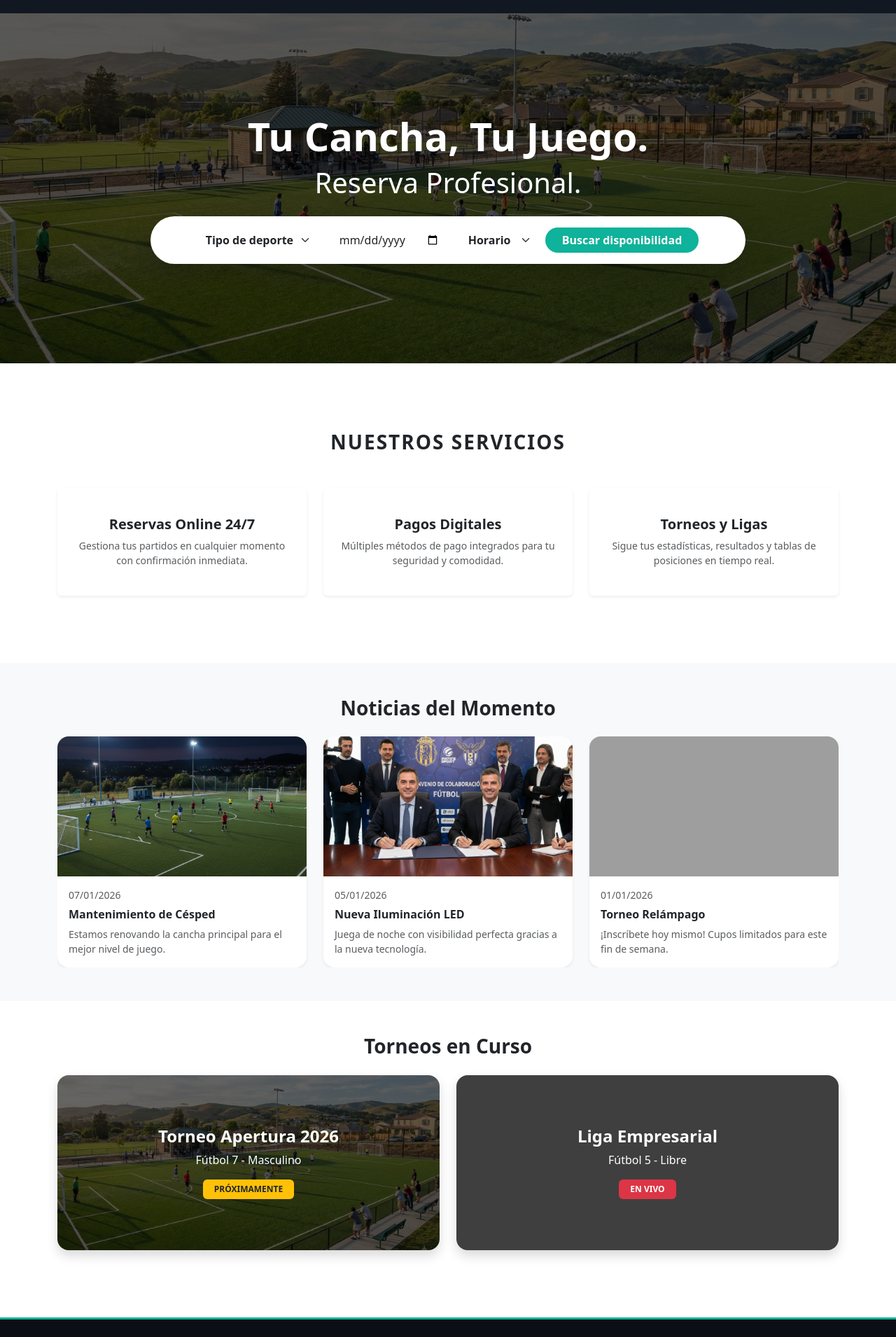
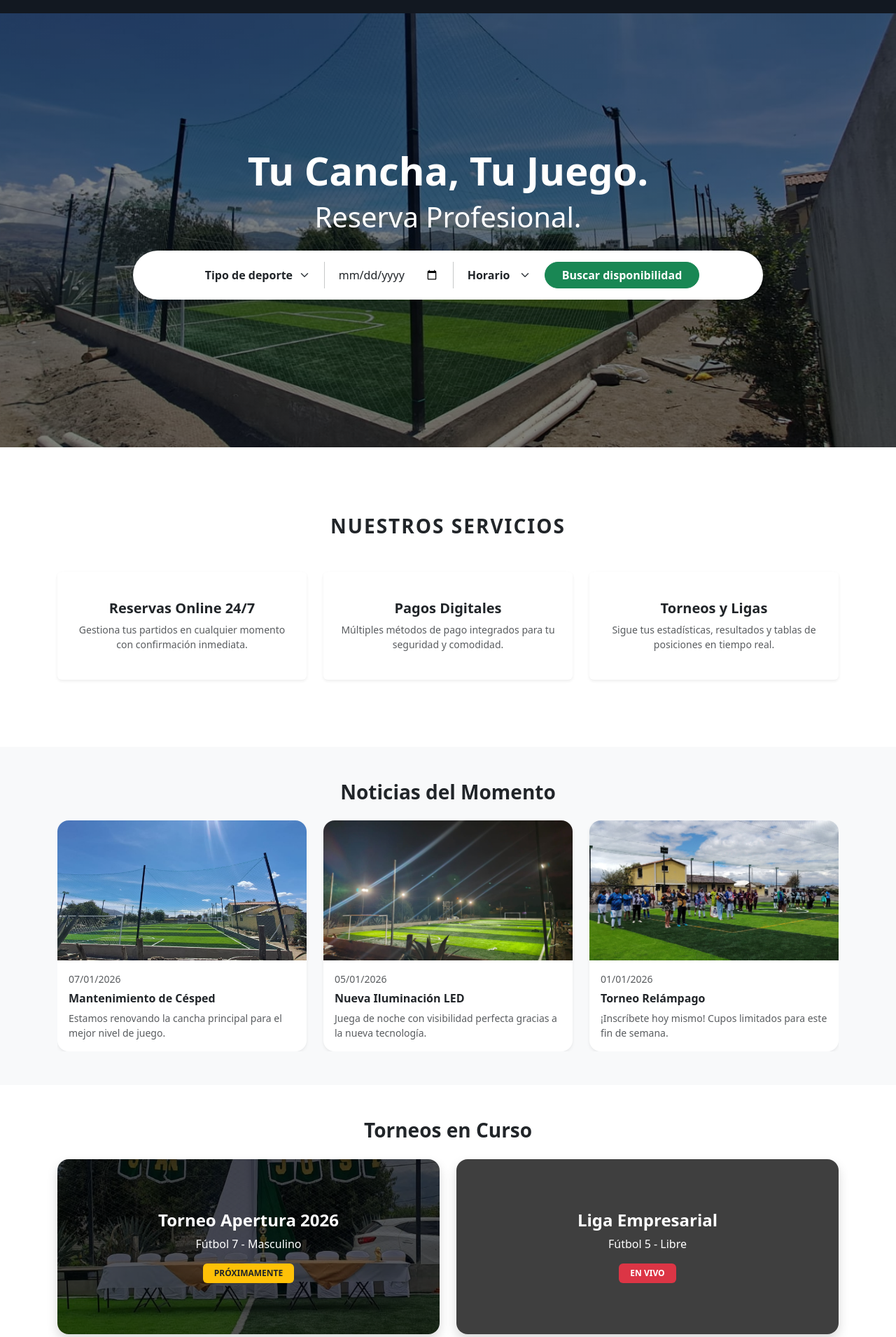
Before and after one commit to Josue-k12/Gestion_Canchas_Pato-s_Sport, a PHP site: page /Gestion_Canchas_Pato-s_Sport/ in a window 1280 px wide. Shown: the part 73-1983 px from the top of the page at 70% size. Run offline with PHP 8.4, Linux system fonts and the light colour scheme; some libraries are stand-ins or nearby versions.

Commit message:
Version Insertar Imagenes Reales de la Cancha

```diff
--- a/app/views/home/index.php
+++ b/app/views/home/index.php
@@ -499,27 +499,41 @@ if ($rol !== 'invitado') {
     include __DIR__ . '/../layout/header.php';
 ?>
 
-<section id="inicio" class="hero-section">
+<section id="inicio" class="hero-section" style="
+    background-image: linear-gradient(rgba(0,0,0,0.5), rgba(0,0,0,0.5)), url('<?php echo URL; ?>public/img/cancha_fondo.jpeg');
+    background-size: cover;
+    background-position: center;
+    background-repeat: no-repeat;
+    height: 80vh; /* Esto define el tamaño de la imagen */
+    display: flex;
+    align-items: center;
+    margin-top: -20px; /* Ajuste para que suba un poco */
+">
     <div class="container text-center text-white">
         <h1 class="display-4 fw-bold">Tu Cancha, Tu Juego.</h1>
         <h2 class="display-6 mb-4">Reserva Profesional.</h2>
 
-        <div class="bg-white p-3 rounded-pill shadow-lg mt-4 d-flex flex-wrap justify-content-center gap-2 mx-auto buscador-container">
-            <select class="form-select border-0 w-auto bg-transparent fw-bold">
-                <option>Tipo de deporte</option>
+        <div class="bg-white p-3 rounded-pill shadow-lg mt-4 d-flex flex-wrap justify-content-center gap-2 mx-auto" style="max-width: 900px;">
+            <select class="form-select border-0 w-auto bg-transparent fw-bold text-dark">
+                <option selected disabled>Tipo de deporte</option>
                 <option>Fútbol 7</option>
                 <option>Fútbol 5</option>
             </select>
-            <div class="vr d-none d-lg-block"></div>
-            <input type="date" class="form-control border-0 w-auto bg-transparent">
-            <div class="vr d-none d-lg-block"></div>
-            <select class="form-select border-0 w-auto bg-transparent fw-bold">
-                <option>Horario</option>
+
+            <div class="vr d-none d-lg-block text-dark"></div>
+
+            <input type="date" class="form-control border-0 w-auto bg-transparent text-dark">
+
+            <div class="vr d-none d-lg-block text-dark"></div>
+
+            <select class="form-select border-0 w-auto bg-transparent fw-bold text-dark">
+                <option selected disabled>Horario</option>
                 <option>Mañana</option>
                 <option>Tarde</option>
                 <option>Noche</option>
             </select>
-            <button class="btn btn-patos rounded-pill px-4 fw-bold">Buscar disponibilidad</button>
+
+            <button class="btn btn-success rounded-pill px-4 fw-bold">Buscar disponibilidad</button>
         </div>
     </div>
 </section>
@@ -560,7 +574,7 @@ if ($rol !== 'invitado') {
                     <div class="row g-4">
                         <div class="col-md-4">
                             <div class="card border-0 shadow-sm h-100 rounded-4 overflow-hidden">
-                                <img src="<?php echo URL; ?>public/img/noticia1.png" class="card-img-top" style="height: 200px; object-fit: cover;">
+                                <img src="<?php echo URL; ?>public/img/noticia1.jpeg" class="card-img-top" style="height: 200px; object-fit: cover;">
                                 <div class="card-body">
                                     <p class="text-muted small mb-2"><i class="bi bi-calendar3"></i> 07/01/2026</p>
                                     <h5 class="fw-bold h6">Mantenimiento de Césped</h5>
@@ -570,7 +584,7 @@ if ($rol !== 'invitado') {
                         </div>
                         <div class="col-md-4">
                             <div class="card border-0 shadow-sm h-100 rounded-4 overflow-hidden">
-                                <img src="<?php echo URL; ?>public/img/noticia2.png" class="card-img-top" style="height: 200px; object-fit: cover;">
+                                <img src="<?php echo URL; ?>public/img/noticia2.jpeg" class="card-img-top" style="height: 200px; object-fit: cover;">
                                 <div class="card-body">
                                     <p class="text-muted small mb-2"><i class="bi bi-calendar3"></i> 05/01/2026</p>
                                     <h5 class="fw-bold h6">Nueva Iluminación LED</h5>
@@ -580,7 +594,7 @@ if ($rol !== 'invitado') {
                         </div>
                         <div class="col-md-4">
                             <div class="card border-0 shadow-sm h-100 rounded-4 overflow-hidden">
-                                <img src="<?php echo URL; ?>public/img/noticia3.png" class="card-img-top" style="height: 200px; object-fit: cover;">
+                                <img src="<?php echo URL; ?>public/img/noticia3.jpeg" class="card-img-top" style="height: 200px; object-fit: cover;">
                                 <div class="card-body">
                                     <p class="text-muted small mb-2"><i class="bi bi-calendar3"></i> 01/01/2026</p>
                                     <h5 class="fw-bold h6">Torneo Relámpago</h5>
@@ -607,7 +621,7 @@ if ($rol !== 'invitado') {
         <div class="col-md-6">
             <div class="card border-0 shadow rounded-4 overflow-hidden text-white card-torneo">
                 <div class="position-relative">
-                    <img src="<?php echo URL; ?>public/img/cancha_fondo.png" class="card-img" style="height: 250px; object-fit: cover; filter: brightness(0.4);">
+                    <img src="<?php echo URL; ?>/public/img/torneo1.jpeg" class="card-img" style="height: 250px; object-fit: cover; filter: brightness(0.4);">
                     <div class="card-img-overlay d-flex flex-column justify-content-center text-center">
                         <h4 class="fw-bold">Torneo Apertura 2026</h4>
                         <p class="mb-0">Fútbol 7 - Masculino</p>
@@ -621,7 +635,7 @@ if ($rol !== 'invitado') {
         <div class="col-md-6">
             <div class="card border-0 shadow rounded-4 overflow-hidden text-white card-torneo">
                 <div class="position-relative">
-                    <img src="<?php echo URL; ?>public/img/torneo2.png" class="card-img" style="height: 250px; object-fit: cover; filter: brightness(0.4);">
+                    <img src="<?php echo URL; ?>public/img/torneo2.jpeg" class="card-img" style="height: 250px; object-fit: cover; filter: brightness(0.4);">
                     <div class="card-img-overlay d-flex flex-column justify-content-center text-center">
                         <h4 class="fw-bold">Liga Empresarial</h4>
                         <p class="mb-0">Fútbol 5 - Libre</p>
--- a/app/views/home/pagina_publica.php
+++ b/app/views/home/pagina_publica.php
@@ -16,7 +16,7 @@ include 'app/views/layout/header.php';
             <select class="form-select border-0 w-auto bg-transparent fw-bold">
                 <option>Tipo de deporte</option>
                 <option>Fútbol 7</option>
-                <option>Fútbol 5</option>
+                <option>Fútbol 5</option>xml_error_string
             </select>
             <div class="vr d-none d-lg-block"></div>
             <input type="date" class="form-control border-0 w-auto bg-transparent">
@@ -115,7 +115,7 @@ include 'app/views/layout/header.php';
         <div class="col-md-6">
             <div class="card border-0 shadow rounded-4 overflow-hidden text-white card-torneo">
                 <div class="position-relative">
-                    <img src="<?php echo URL; ?>public/img/cancha_fondo.png" class="card-img" style="height: 250px; object-fit: cover; filter: brightness(0.4);">
+                    <img src="<?php echo URL; ?>public/img/noticia1.jpeg" class="card-img" style="height: 250px; object-fit: cover; filter: brightness(0.4);">
                     <div class="card-img-overlay d-flex flex-column justify-content-center text-center">
                         <h4 class="fw-bold">Torneo Apertura 2026</h4>
                         <p class="mb-0">Fútbol 7 - Masculino</p>
```
Also changed, not shown: public/img/cancha_fondo.jpeg (added), public/img/cancha_fondo.png (deleted), public/img/noticia1.jpeg (added), public/img/noticia1.png (deleted), public/img/noticia2.jpeg (added), public/img/noticia2.png (deleted), public/img/noticia3.jpeg (added), public/img/torneo1.jpeg (added), 3 other files.
